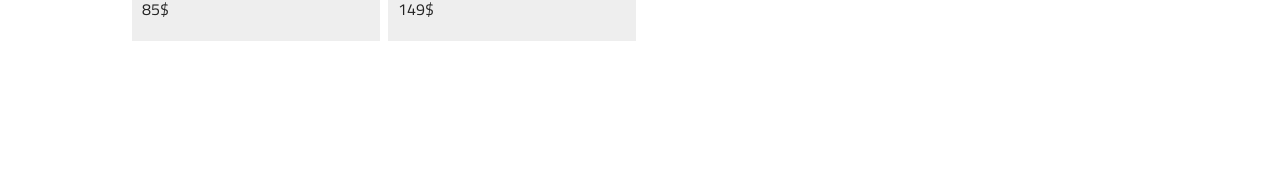
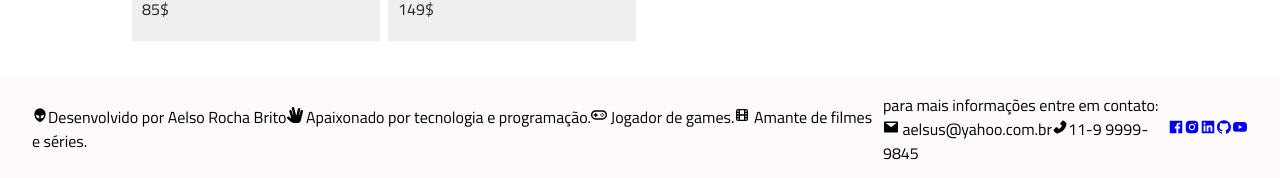
Before and after one commit to Aelso/Mini-Projeto-JavaScript-React, a React (Create React App) app in the folder my-app/: page / in a window 1280 px wide. Shown: the part 1245-1423 px from the top of the page. Before the commit the page ends 1322 px from the top, so only its background shows below. Built offline with nearby package versions, Linux system fonts and the light colour scheme.

Commit message:
atualização da aplicação

```diff
--- a/my-app/src/App.js
+++ b/my-app/src/App.js
@@ -6,9 +6,16 @@ import "./style/main.css";
 import { GiShoppingBag } from "react-icons/gi";
 import RatingStars from "./components/RatingStars";
 import ShoppingCart from "./components/ShoppingCart";
-import { IconName } from "react-icons/fa";
-
-
+import { AiFillFacebook } from "react-icons/ai";
+import { AiFillInstagram } from "react-icons/ai";
+import { AiFillYoutube } from "react-icons/ai";
+import { AiFillLinkedin } from "react-icons/ai";
+import { RiAliensFill } from "react-icons/ri";
+import { AiFillPhone} from "react-icons/ai";
+import { AiFillGithub, AiFillMail } from "react-icons/ai";
+import {FaHandSpock} from "react-icons/fa";
+import {CgGames } from "react-icons/cg";
+import {TbMovie} from "react-icons/tb";
 
 const products = [
   {
@@ -210,14 +217,39 @@ function App() {
           ))}
         </div>
       </main>
+
+      <footer>
+         <div className="footer-container">
+          <div className="footer-left">
+           <RiAliensFill> </RiAliensFill>Desenvolvido por Aelso Rocha Brito
+           <FaHandSpock> </FaHandSpock> Apaixonado por tecnologia e programação.
+           <CgGames> </CgGames> Jogador de games.
+           <TbMovie> </TbMovie> Amante de filmes e séries.
+
+          </div>
+          <div className="footer-center">
+          <p>  para mais informações entre em contato:  </p>
+          <AiFillMail> </AiFillMail> aelsus@yahoo.com.br
+          <AiFillPhone></AiFillPhone>11-9 9999-9845
+
+          </div>
+
+          <div className="footer-right">
+            <div className="social-media">
+              <a href="https://facebook.com"><AiFillFacebook /> </a>
+              <a href="https://www.instagram.com/britoaelso"><AiFillInstagram /> </a>
+              <a href="https://www.linkedin.com/in/aelso-r-brito/"><AiFillLinkedin /> </a>
+              <a href="https://github.com/Aelso"><AiFillGithub/> </a>
+              <a href="https://www.youtube.com/"><AiFillYoutube /> </a>
+            </div>
+          </div>
+
+        </div>
+
+      </footer>
+
     </div>
   );
 }
 
-<footer>
-  <div className="footer-content">
-  <p> © 2022 All rights reserved</p>
-  </div>
-</footer>
-
 export default App;
--- a/my-app/src/style/main.css
+++ b/my-app/src/style/main.css
@@ -157,3 +157,21 @@ main {
 	background-color: var(--main-color);
 	color: #fff;
 }
+
+.buttons .btn:active {
+	background-color: var(--secondary-color);
+}
+.footer-container {
+	font-weight: 100px;
+	display: flex;
+	justify-content: space-between;
+	align-items: center;
+	padding: 1rem 2rem;
+	background-color:  #fffafa;
+}
+
+.social-media{
+	display: flex;
+	justify-content: space-between;
+	align-items: center;
+}
```
